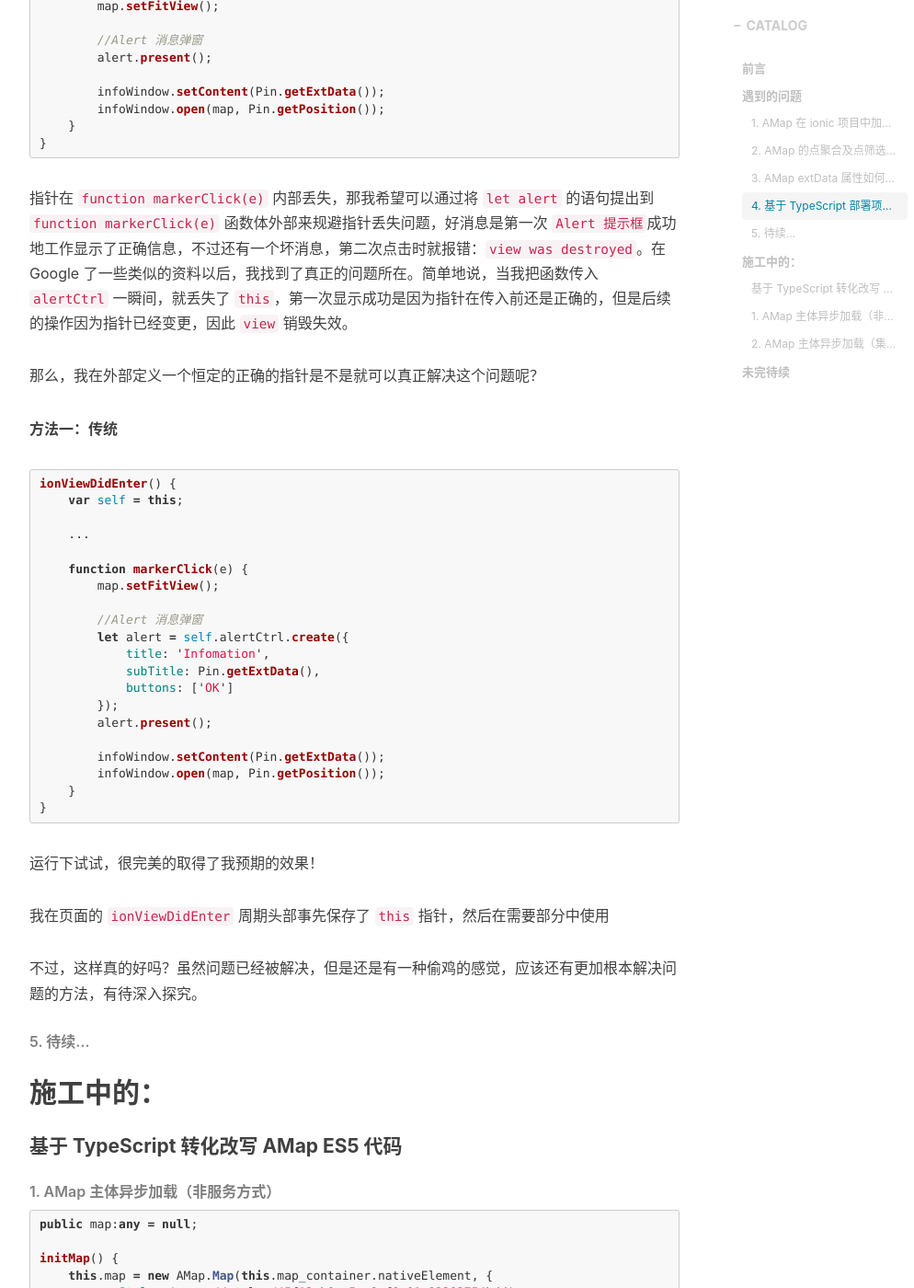
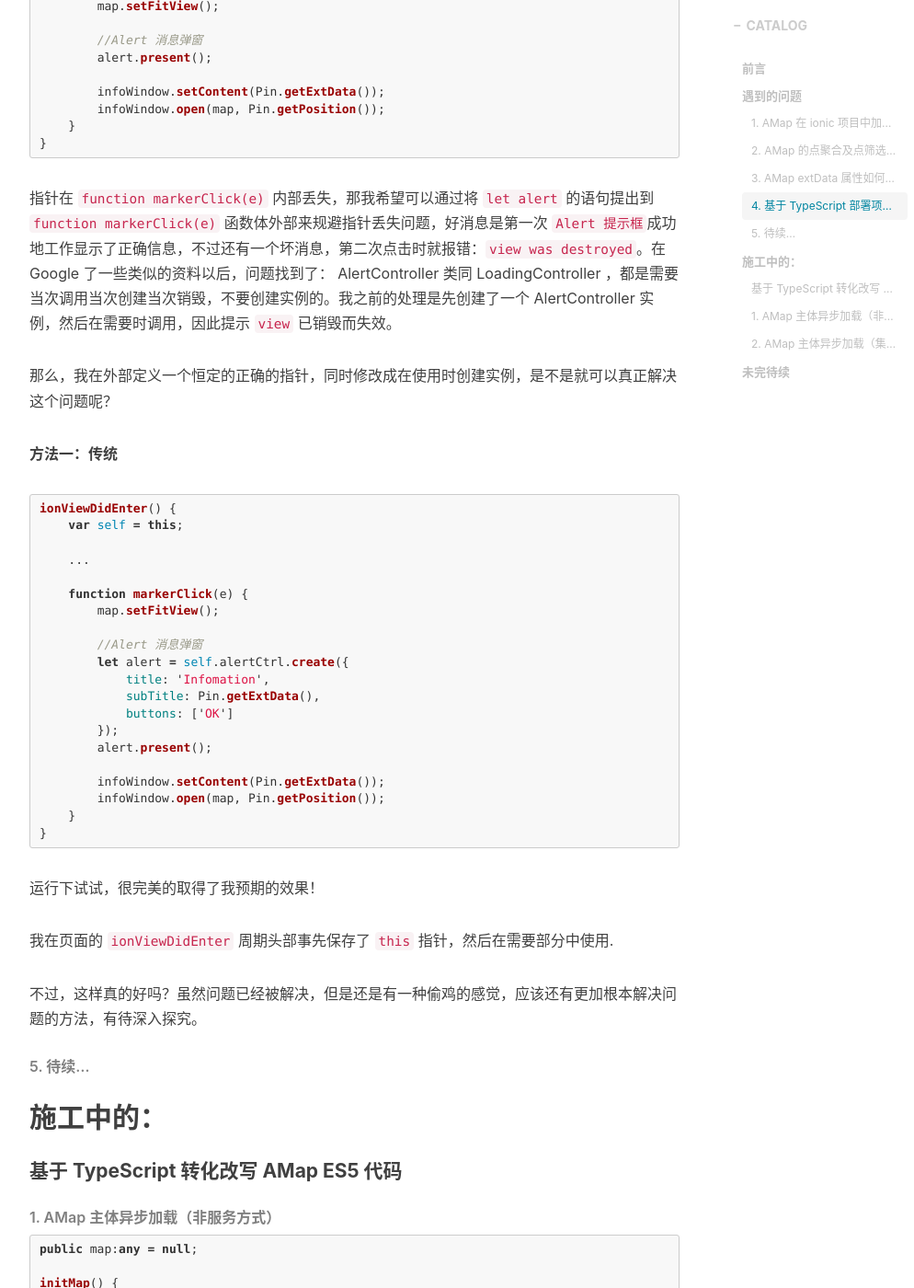
Before and after one commit to corcd/corcd.github.io, a Jekyll site: the page built from _posts/2017-12-15-ionic3.x-AMap-some-problems.markdown, in a window 1280 px wide and 1400 px high, scrolled down 2450 px. Shown: the whole window at 92% size, without its empty margins (233-1227 px from the left). Built offline with Jekyll 4.4.1, drawn with Linux system fonts in a browser that asks for light colours; nearby versions of some CDN libraries; comment, search, counter and statistics services are not loaded.

Commit message:
article update

````diff
--- a/_posts/2017-12-15-ionic3.x-AMap-some-problems.markdown
+++ b/_posts/2017-12-15-ionic3.x-AMap-some-problems.markdown
@@ -104,9 +104,9 @@ ionViewDidEnter() {
 }
 ```
 
-指针在 `function markerClick(e)` 内部丢失，那我希望可以通过将 `let alert` 的语句提出到 `function markerClick(e)` 函数体外部来规避指针丢失问题，好消息是第一次 `Alert 提示框`成功地工作显示了正确信息，不过还有一个坏消息，第二次点击时就报错：`view was destroyed`。在 Google 了一些类似的资料以后，我找到了真正的问题所在。简单地说，当我把函数传入 `alertCtrl` 一瞬间，就丢失了 `this`，第一次显示成功是因为指针在传入前还是正确的，但是后续的操作因为指针已经变更，因此 `view` 销毁失效。
+指针在 `function markerClick(e)` 内部丢失，那我希望可以通过将 `let alert` 的语句提出到 `function markerClick(e)` 函数体外部来规避指针丢失问题，好消息是第一次 `Alert 提示框`成功地工作显示了正确信息，不过还有一个坏消息，第二次点击时就报错：`view was destroyed`。在 Google 了一些类似的资料以后，问题找到了： AlertController 类同 LoadingController ，都是需要当次调用当次创建当次销毁，不要创建实例的。我之前的处理是先创建了一个 AlertController 实例，然后在需要时调用，因此提示 `view` 已销毁而失效。
 
-那么，我在外部定义一个恒定的正确的指针是不是就可以真正解决这个问题呢？
+那么，我在外部定义一个恒定的正确的指针，同时修改成在使用时创建实例，是不是就可以真正解决这个问题呢？
 
 **方法一：传统**
 ```ts
@@ -134,7 +134,7 @@ ionViewDidEnter() {
 
 运行下试试，很完美的取得了我预期的效果！
 
-我在页面的 `ionViewDidEnter` 周期头部事先保存了 `this` 指针，然后在需要部分中使用
+我在页面的 `ionViewDidEnter` 周期头部事先保存了 `this` 指针，然后在需要部分中使用.
 
 不过，这样真的好吗？虽然问题已经被解决，但是还是有一种偷鸡的感觉，应该还有更加根本解决问题的方法，有待深入探究。
 
````
